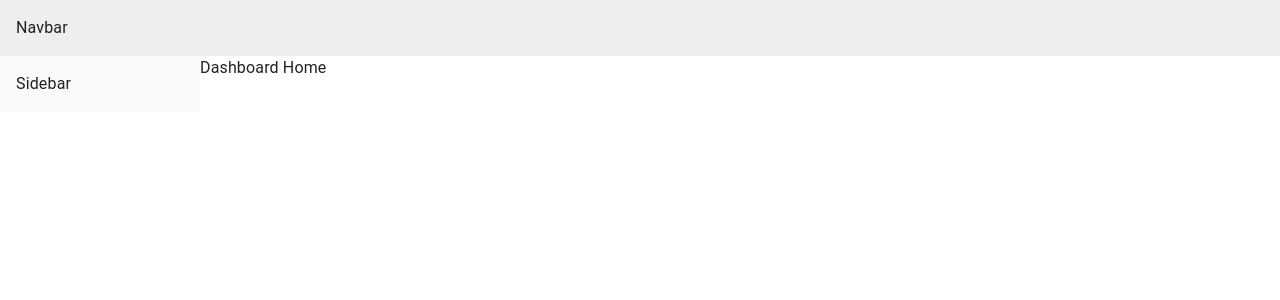
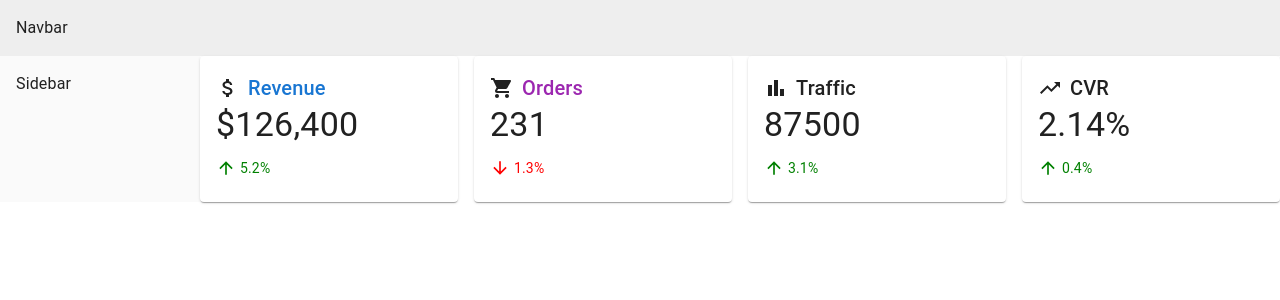
Before and after one commit to DUNSTAN0622/CodeDeployGitHubDemo, a Next.js app: page / in a window 1280 px wide. Shown: the top 300 px of the page. Built offline with nearby package versions, Linux system fonts and the light colour scheme.

Commit message:
Add KPI dashboard with mock API

```diff
--- /dev/null
+++ b/app/api/kpi/route.ts
@@ -0,0 +1,8 @@
+export async function GET() {
+  return Response.json({
+    revenue: 126400,
+    orders: 231,
+    traffic: 87500,
+    conversion: 2.14,
+  });
+}
--- a/app/page.tsx
+++ b/app/page.tsx
@@ -1,3 +1,57 @@
+'use client';
+
+import Grid from '@mui/material/Unstable_Grid2';
+import AttachMoney from '@mui/icons-material/AttachMoney';
+import ShoppingCart from '@mui/icons-material/ShoppingCart';
+import BarChart from '@mui/icons-material/BarChart';
+import TrendingUp from '@mui/icons-material/TrendingUp';
+import useKpi from '../hooks/useKpi';
+import KpiCard from '../components/kpi/KpiCard';
+
 export default function HomePage() {
-  return <h1>Dashboard Home</h1>;
+  const { data } = useKpi();
+  return (
+    <Grid container spacing={2}>
+      {data && (
+        <>
+          <Grid xs={12} md={3}>
+            <KpiCard
+              title="Revenue"
+              value={`$${data.revenue.toLocaleString()}`}
+              diff={5.2}
+              icon={<AttachMoney />}
+              color="primary"
+            />
+          </Grid>
+          <Grid xs={12} md={3}>
+            <KpiCard
+              title="Orders"
+              value={data.orders}
+              diff={-1.3}
+              icon={<ShoppingCart />}
+              color="secondary"
+            />
+          </Grid>
+          <Grid xs={12} md={3}>
+            <KpiCard
+              title="Traffic"
+              value={data.traffic}
+              diff={3.1}
+              icon={<BarChart />}
+              color="info"
+            />
+          </Grid>
+          <Grid xs={12} md={3}>
+            <KpiCard
+              title="CVR"
+              value={`${data.conversion}%`}
+              diff={0.4}
+              icon={<TrendingUp />}
+              color="success"
+            />
+          </Grid>
+        </>
+      )}
+    </Grid>
+  );
 }
--- /dev/null
+++ b/components/kpi/KpiCard.tsx
@@ -0,0 +1,37 @@
+import { Card, CardContent, Stack, Typography } from '@mui/material';
+import { ArrowUpward, ArrowDownward } from '@mui/icons-material';
+import { ReactElement } from 'react';
+
+interface KpiCardProps {
+  title: string;
+  value: string | number;
+  diff: number;
+  icon: ReactElement;
+  color: 'primary' | 'secondary' | 'info' | 'success' | 'warning' | 'error';
+}
+
+export default function KpiCard({ title, value, diff, icon, color }: KpiCardProps) {
+  const isPositive = diff >= 0;
+  const DiffIcon = isPositive ? ArrowUpward : ArrowDownward;
+  return (
+    <Card>
+      <CardContent>
+        <Stack direction="row" alignItems="center" spacing={1}>
+          {icon}
+          <Typography color={color} variant="h6">
+            {title}
+          </Typography>
+        </Stack>
+        <Typography variant="h4" gutterBottom>
+          {value}
+        </Typography>
+        <Stack direction="row" alignItems="center" spacing={0.5}>
+          <DiffIcon style={{ color: isPositive ? 'green' : 'red' }} fontSize="small" />
+          <Typography variant="body2" style={{ color: isPositive ? 'green' : 'red' }}>
+            {Math.abs(diff)}%
+          </Typography>
+        </Stack>
+      </CardContent>
+    </Card>
+  );
+}
--- /dev/null
+++ b/hooks/useKpi.ts
@@ -0,0 +1,7 @@
+import useSWR from 'swr';
+
+const fetcher = (url: string) => fetch(url).then(res => res.json());
+
+export default function useKpi() {
+  return useSWR('/api/kpi', fetcher);
+}
--- a/package.json
+++ b/package.json
@@ -19,7 +19,8 @@
     "postcss": "^8.4.0",
     "react": "^18.2.0",
     "react-dom": "^18.2.0",
-    "tailwindcss": "^3.4.0"
+    "tailwindcss": "^3.4.0",
+    "swr": "^2.2.0"
   },
   "devDependencies": {
     "@types/node": "24.0.14",
```
Also changed, not shown: 1 other file (tests, documents, lock files or other folders).
